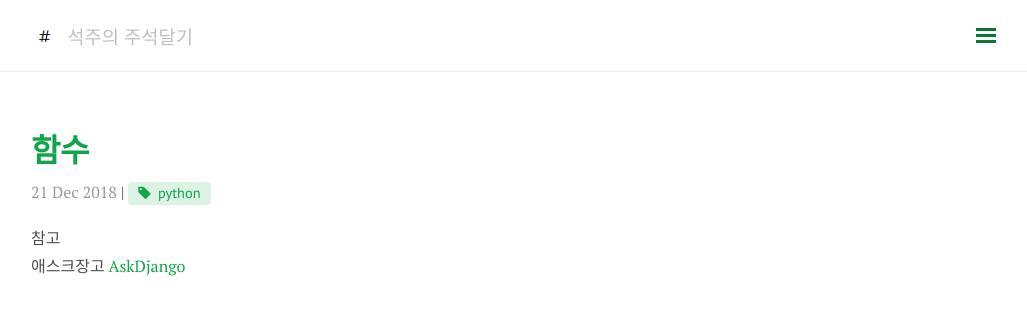
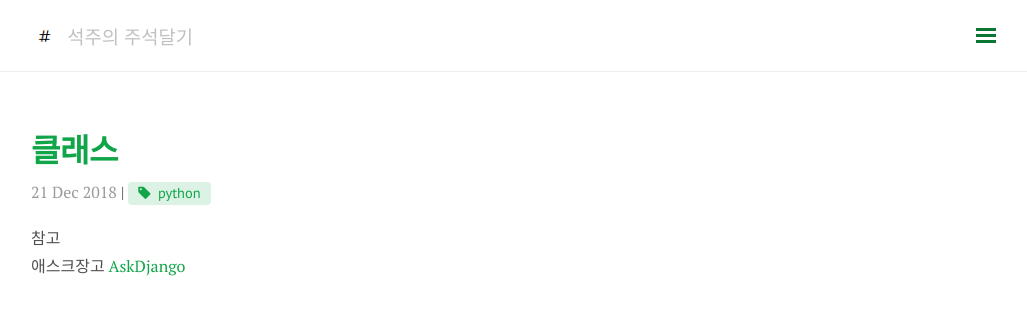
Before and after one commit to somefood/somefood.github.io, a Jekyll site: the page built from _posts/Python/2018-12-21-05class.md, in a window 1280 px wide. Shown: the top 324 px of the page, without its empty margins (249-1276 px from the left). Built offline with Jekyll 4.4.1, drawn with Linux system fonts in a browser that asks for light colours; nearby versions of some CDN libraries; comment, search, counter and statistics services are not loaded.

Commit message:
Update 2018-12-21-05class.md

```diff
--- a/_posts/Python/2018-12-21-05class.md
+++ b/_posts/Python/2018-12-21-05class.md
@@ -1,6 +1,6 @@
 ---
 layout: post
-title: 함수
+title: 클래스
 category: Python
 tags: [python]
 comments: true
```
